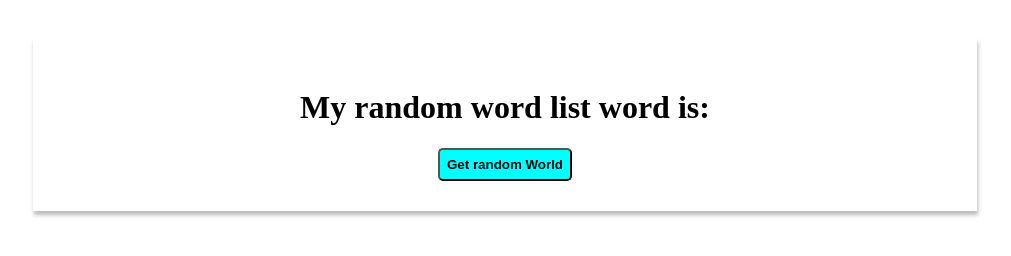
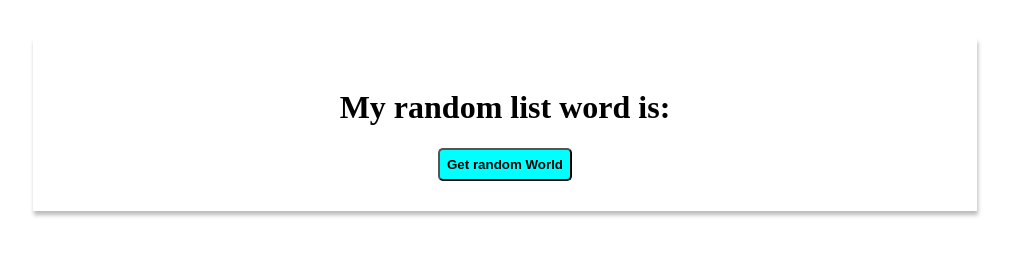
Before and after one commit to Bakoczy-Zoltan/GH-action-example-solution, a website: page index.html in a window 1280 px wide. Shown: the whole page, without its empty margins (135-1146 px from the left). Drawn offline with Linux system fonts and the light colour scheme.

Commit message:
remove word

```diff
--- a/index.html
+++ b/index.html
@@ -32,7 +32,7 @@
 <body>
 
     <div>
-        <h1>My random word list word is: <span></span> </h1>
+        <h1>My random list word is: <span></span> </h1>
         <button onclick="renderResultIntoHtml()">Get random World</button>
     </div>
 
```
